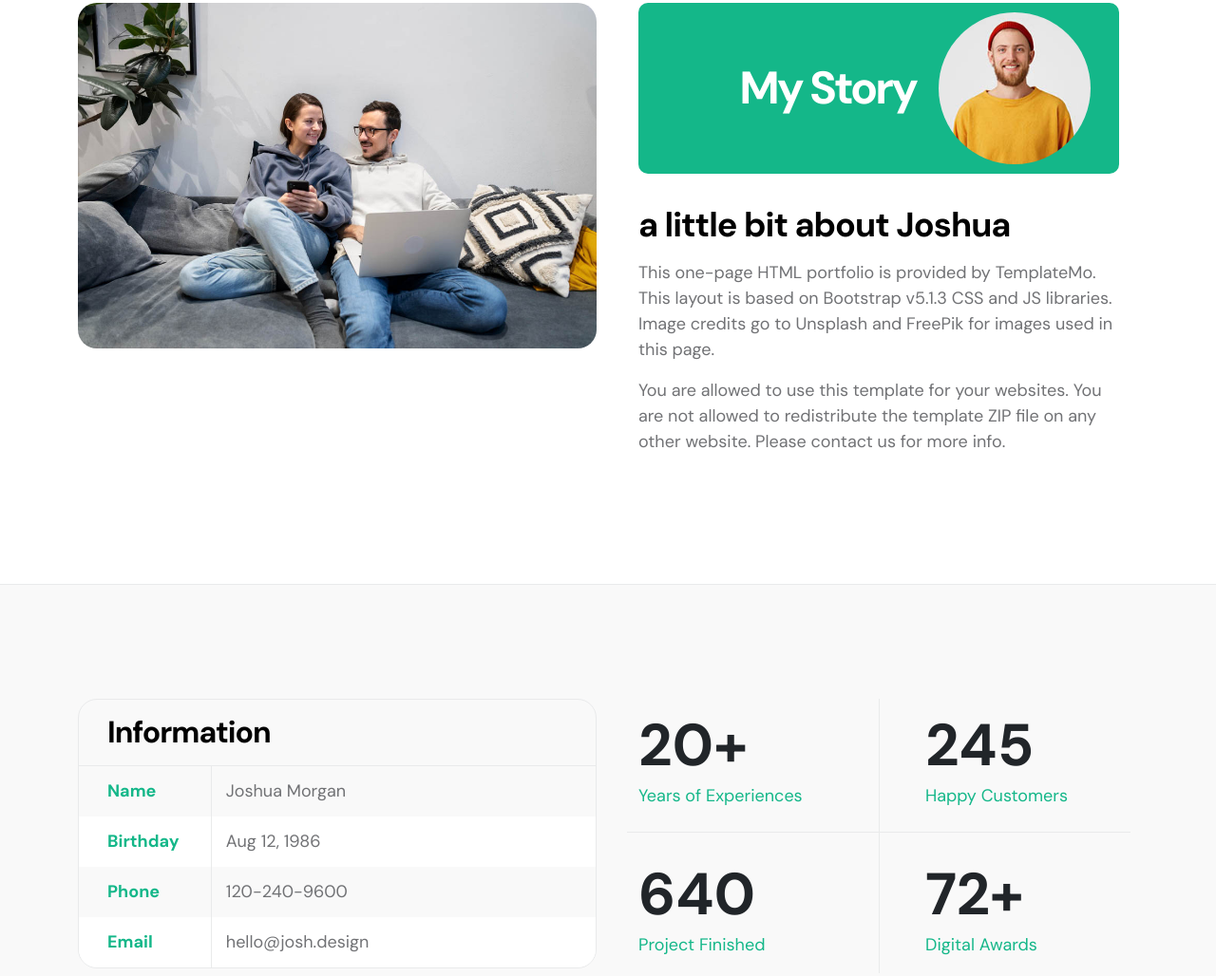
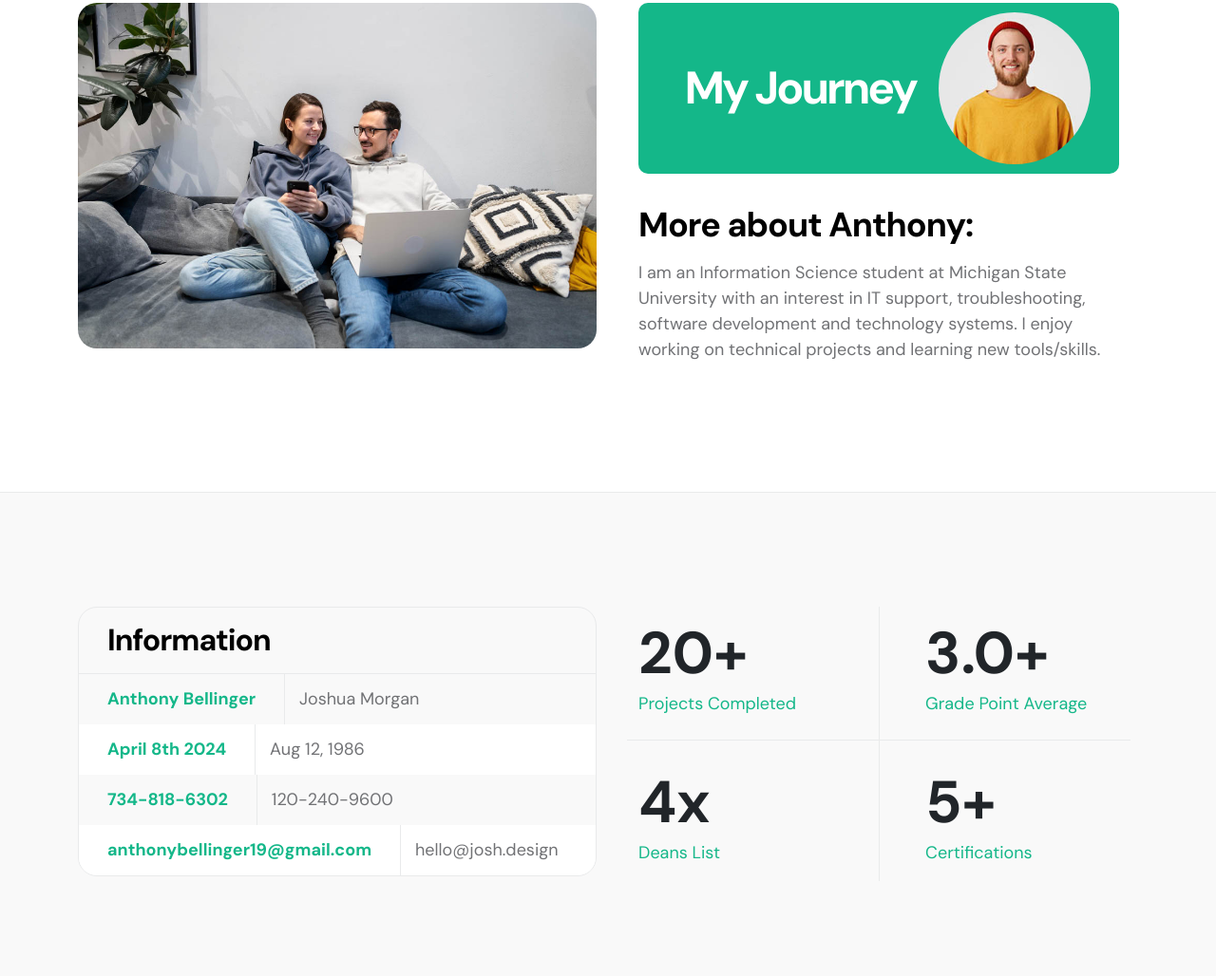
Before and after one commit to anthakimbellin007/Template-test-final-, a plain HTML site: page index.html in a window 1280 px wide. Shown: the part 777-1805 px from the top of the page at 95% size. Drawn offline with Linux system fonts and the light colour scheme.

Commit message:
project changes

```diff
--- a/index.html
+++ b/index.html
@@ -48,7 +48,7 @@ https://templatemo.com/tm-578-first-portfolio
                     <span class="navbar-toggler-icon"></span>
                 </button>
 
-                <a href="index.html" class="navbar-brand mx-auto mx-lg-0">First</a>
+                <a href="index.html" class="navbar-brand mx-auto mx-lg-0">Anthony</a>
 
                 <div class="d-flex align-items-center d-lg-none">
                     <i class="navbar-icon bi-telephone-plus me-3"></i>
@@ -64,11 +64,11 @@ https://templatemo.com/tm-578-first-portfolio
                         </li>
 
                         <li class="nav-item">
-                            <a class="nav-link click-scroll" href="#section_2">About</a>
+                            <a class="nav-link click-scroll" href="#section_2">About Me</a>
                         </li>
 
                         <li class="nav-item">
-                            <a class="nav-link click-scroll" href="#section_3">Services</a>
+                            <a class="nav-link click-scroll" href="#section_3">Experience</a>
                         </li>
 
                         <li class="nav-item">
@@ -102,11 +102,11 @@ https://templatemo.com/tm-578-first-portfolio
                                 <div class="hero-title-wrap d-flex align-items-center mb-4">
                                     <img src="images/happy-bearded-young-man.jpg" class="avatar-image avatar-image-large img-fluid" alt="">
 
-                                    <h1 class="hero-title ms-3 mb-0">Hello friend!</h1>
+                                    <h1 class="hero-title ms-3 mb-0">Hello, I'm Anthony!</h1>
                                 </div>
 
-                                <h2 class="mb-4">I’m available for freelance work.</h2>
-                                <p class="mb-4"><a class="custom-btn btn custom-link" href="#section_2">Let's begin</a></p>
+                                <h2 class="mb-4">I’m an Information science student and IT Enthusiast. </h2>
+                                <p class="mb-4"><a class="custom-btn btn custom-link" href="#section_2"> Continue </a></p>
                             </div>
                         </div>
 
@@ -134,16 +134,16 @@ https://templatemo.com/tm-578-first-portfolio
                             <div class="about-thumb">
 
                                 <div class="section-title-wrap d-flex justify-content-end align-items-center mb-4">
-                                    <h2 class="text-white me-4 mb-0">My Story</h2>
+                                    <h2 class="text-white me-4 mb-0">My Journey</h2>
 
                                     <img src="images/happy-bearded-young-man.jpg" class="avatar-image img-fluid" alt="">
                                 </div>
 
-                                <h3 class="pt-2 mb-3">a little bit about Joshua</h3>
+                                <h3 class="pt-2 mb-3">More about Anthony:</h3>
 
-                                <p>This one-page HTML portfolio is provided by <a href="https://templatemo.com" target="_blank">TemplateMo</a>. This layout is based on Bootstrap v5.1.3 CSS and JS libraries. Image credits go to <a href="https://unsplash.com" target="_blank">Unsplash</a> and <a href="https://freepik.com" target="_blank">FreePik</a> for images used in this page.</p>
+                                <p>I am an Information Science student at Michigan State University with an interest in IT support, troubleshooting, software development and technology systems. I enjoy working on technical projects and learning new tools/skills.</p>
 
-                                <p>You are allowed to use this template for your websites. You are not allowed to redistribute the template ZIP file on any other website. Please <a href="https://templatemo.com/contact" target="_blank">contact us</a> for more info.</p>
+                                <p></p>
                             </div>
                         </div>
 
@@ -163,22 +163,22 @@ https://templatemo.com/tm-578-first-portfolio
 
                                 <div class="profile-body">
                                     <p>
-                                        <span class="profile-small-title">Name</span>
+                                        <span class="profile-small-title">Anthony Bellinger</span>
                                         <span>Joshua Morgan</span>
                                     </p>
 
                                     <p>
-                                        <span class="profile-small-title">Birthday</span>
+                                        <span class="profile-small-title">April 8th 2024</span>
                                         <span>Aug 12, 1986</span>
                                     </p>
 
                                     <p>
-                                        <span class="profile-small-title">Phone</span>
+                                        <span class="profile-small-title">734-818-6302</span>
                                          <span><a href="tel: 305-240-9671">120-240-9600</a></span>
                                     </p>
 
                                     <p>
-                                        <span class="profile-small-title">Email</span>
+                                        <span class="profile-small-title">anthonybellinger19@gmail.com</span>
                                         <span><a href="mailto:hello@josh.design">hello@josh.design</a></span>
                                     </p>
                                 </div>
@@ -191,25 +191,25 @@ https://templatemo.com/tm-578-first-portfolio
                                     <div class="col-lg-6 col-6 featured-border-bottom py-2">
                                         <strong class="featured-numbers">20+</strong>
 
-                                        <p class="featured-text">Years of Experiences</p>
+                                        <p class="featured-text">Projects Completed</p>
                                     </div>
 
                                     <div class="col-lg-6 col-6 featured-border-start featured-border-bottom ps-5 py-2">
-                                        <strong class="featured-numbers">245</strong>
+                                        <strong class="featured-numbers"> 3.0+</strong>
 
-                                        <p class="featured-text">Happy Customers</p>
+                                        <p class="featured-text"> Grade Point Average</p>
                                     </div>
 
                                     <div class="col-lg-6 col-6 pt-4">
-                                        <strong class="featured-numbers">640</strong>
+                                        <strong class="featured-numbers">4x</strong>
 
-                                        <p class="featured-text">Project Finished</p>
+                                        <p class="featured-text">Deans List</p>
                                     </div>
 
                                     <div class="col-lg-6 col-6 featured-border-start ps-5 pt-4">
-                                        <strong class="featured-numbers">72+</strong>
+                                        <strong class="featured-numbers">5+</strong>
 
-                                        <p class="featured-text">Digital Awards</p>
+                                        <p class="featured-text">Certifications</p>
                                     </div>
                                 </div>
                             </div>
```
